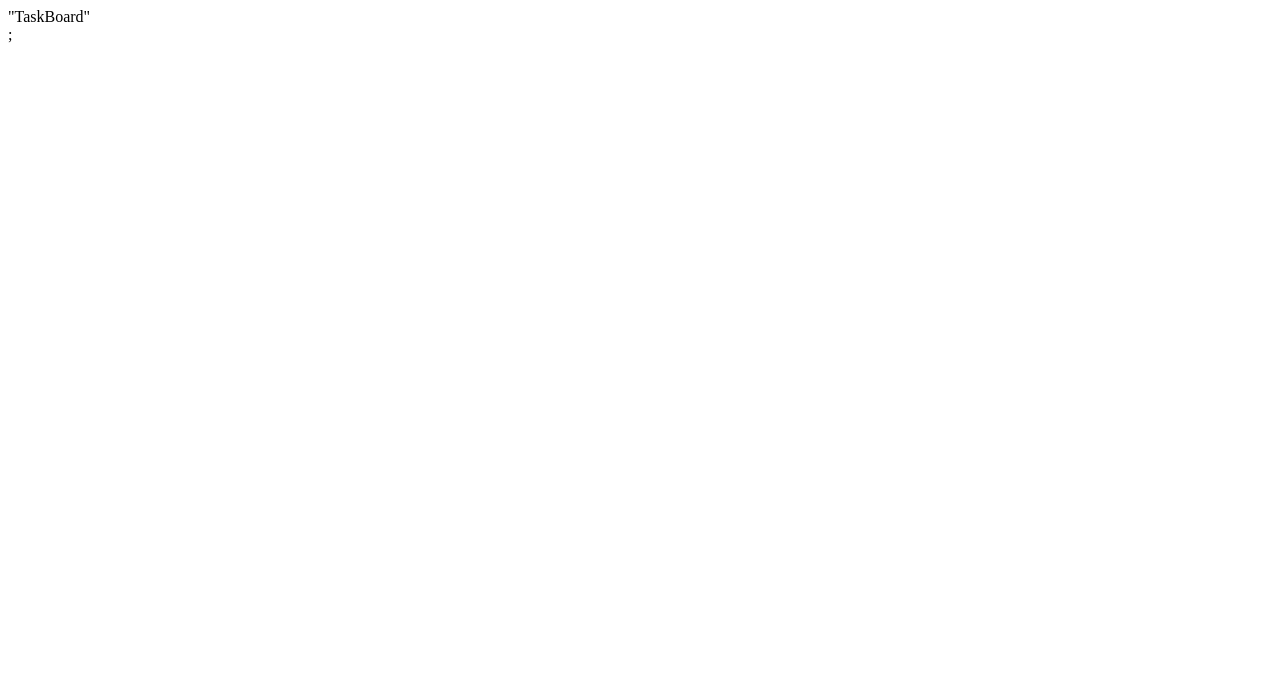
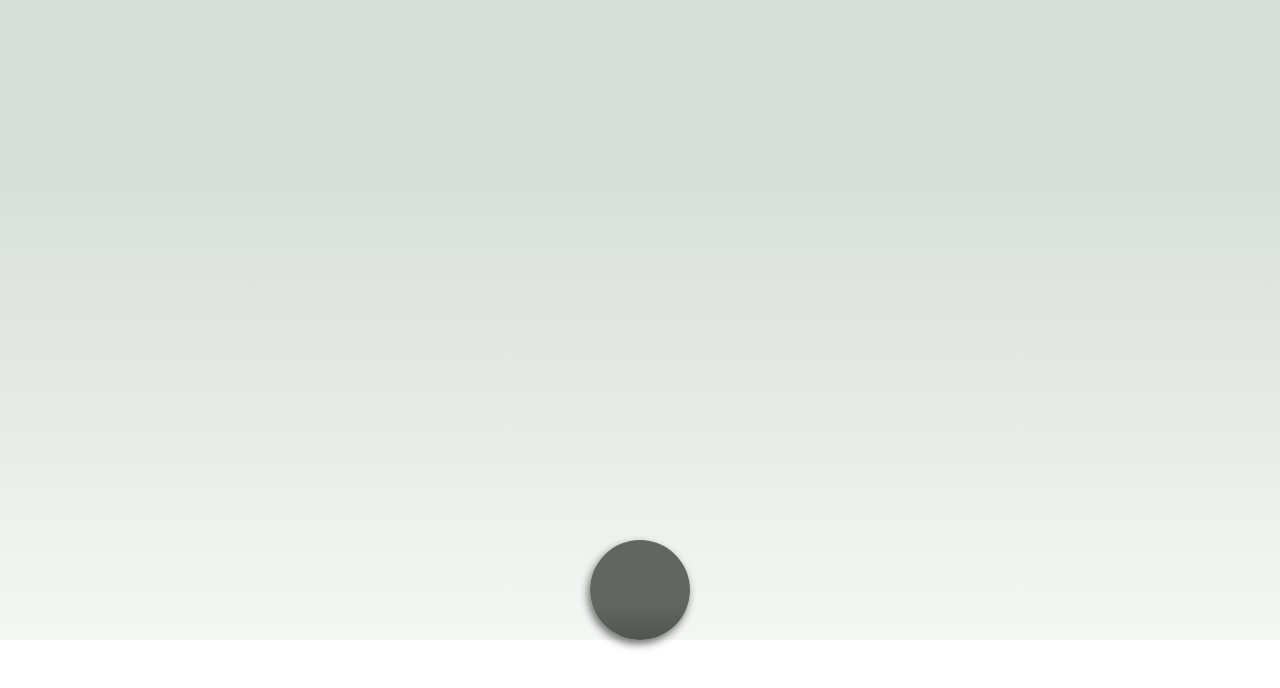
Before and after one commit to vj010/MissIt, a React app: page / in a window 1280 px wide. Shown: the top 688 px of the page. Built offline with nearby package versions, Linux system fonts and the light colour scheme.

Commit message:
inital ball movment

```diff
--- a/package.json
+++ b/package.json
@@ -16,7 +16,7 @@
 		"clean-webpack-plugin": "^3.0.0",
 		"css-loader": "^3.2.0",
 		"html-webpack-plugin": "^3.2.0",
-		"mini-css-extract-plugin": "^0.8.0",
+		"mini-css-extract-plugin": "^0.8.2",
 		"optimize-css-assets-webpack-plugin": "^5.0.3",
 		"style-loader": "^1.0.0",
 		"terser-webpack-plugin": "^1.4.1",
--- a/src/Application/App.js
+++ b/src/Application/App.js
@@ -1,7 +1,9 @@
+import React from 'react';
+import { BrowserRouter as Router, Route, Switch } from 'react-router-dom';
 import Routes from './Routes/Routes';
-import React from 'react';
+import GamePage from '../Components/GamePage/GamePage';
 function App(props) {
-	return <Routes />;
+	return <GamePage />;
 }
 
 export default App;
--- /dev/null
+++ b/src/Components/GamePage/GamePage.css
@@ -0,0 +1,21 @@
+.ball {
+	height: 100px;
+	width: 100px;
+	border-radius: 50%;
+	/* background: #a2a4a6; */
+	background-image: linear-gradient(to bottom, #616661 65%, #525452);
+	top: calc(100% - 100px);
+	left: calc(50% - 50px);
+	position: relative;
+	box-shadow: -2px 4px 8px #6b6e6b;
+}
+
+.gameFrame {
+	height: 80%;
+	width: 100%;
+	max-width: 100%;
+	position: absolute;
+	/* border: 2px red dotted; */
+	border-width: 5px;
+	background-image: linear-gradient(to bottom, #d7ded7 25%, #f5f7f5);
+}
--- /dev/null
+++ b/src/Components/GamePage/GamePage.js
@@ -0,0 +1,45 @@
+import React, { useRef } from 'react';
+import './GamePage.css';
+function GamePage(props) {
+	let ballRef = useRef();
+	function ballMotionHandler(e) {
+		e.persist();
+		let limit = 0;
+		let event = e;
+		function moveBall(timeStamp) {
+			if (event.keyCode === 39) {
+				// console.log('ballRef.current.style.left' + JSON.stringify(ballRef.current.offsetLeft));
+				ballRef.current.style.left = ballRef.current.offsetLeft + 3 + 'px';
+			} else if (event.keyCode === 37) {
+				ballRef.current.style.left = ballRef.current.offsetLeft - 3 + 'px';
+			}
+			limit++;
+			if (limit < 10) window.requestAnimationFrame(moveBall);
+		}
+		window.requestAnimationFrame(moveBall);
+	}
+
+	function throttle(func) {
+		if (typeof func !== 'function') {
+			return;
+		}
+		let lastRun = new Date().getTime();
+		return function () {
+			let currTime = new Date().getTime();
+			if (currTime - lastRun < 2) {
+				console.log('not run');
+				return;
+			}
+			lastRun = currTime;
+			func(...arguments);
+		};
+	}
+
+	return (
+		<div tabIndex="0" className="gameFrame" onKeyDown={throttle(ballMotionHandler)}>
+			<div ref={ballRef} className="ball"></div>
+		</div>
+	);
+}
+
+export default GamePage;
--- /dev/null
+++ b/src/index.css
@@ -0,0 +1,8 @@
+* {
+	box-sizing: border-box;
+}
+
+body {
+	padding: 0px;
+	margin: 0px;
+}
--- a/src/index.js
+++ b/src/index.js
@@ -1,6 +1,8 @@
 import React from 'react';
 import ReactDOM from 'react-dom';
 import App from './Application/App';
+import './index.css';
+import { BrowserRouter as Router } from 'react-router-dom';
 
 // ReactDOM.render(<App />, document.getElementById('app'));
 
--- a/webpack.config.dev.js
+++ b/webpack.config.dev.js
@@ -6,6 +6,7 @@ module.exports = merge(commonConfig, {
 	devtool: 'inline-source-map',
 	devServer: {
 		contentBase: './dist',
+		historyApiFallback: true,
 	},
 	module: {
 		rules: [
```
